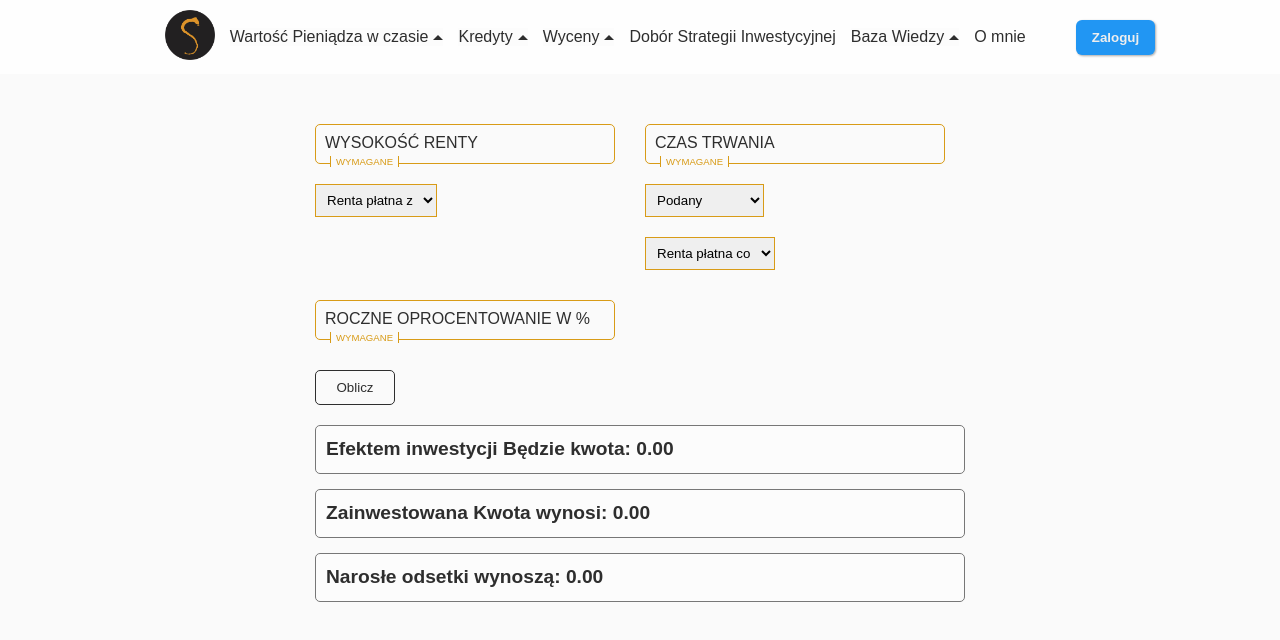
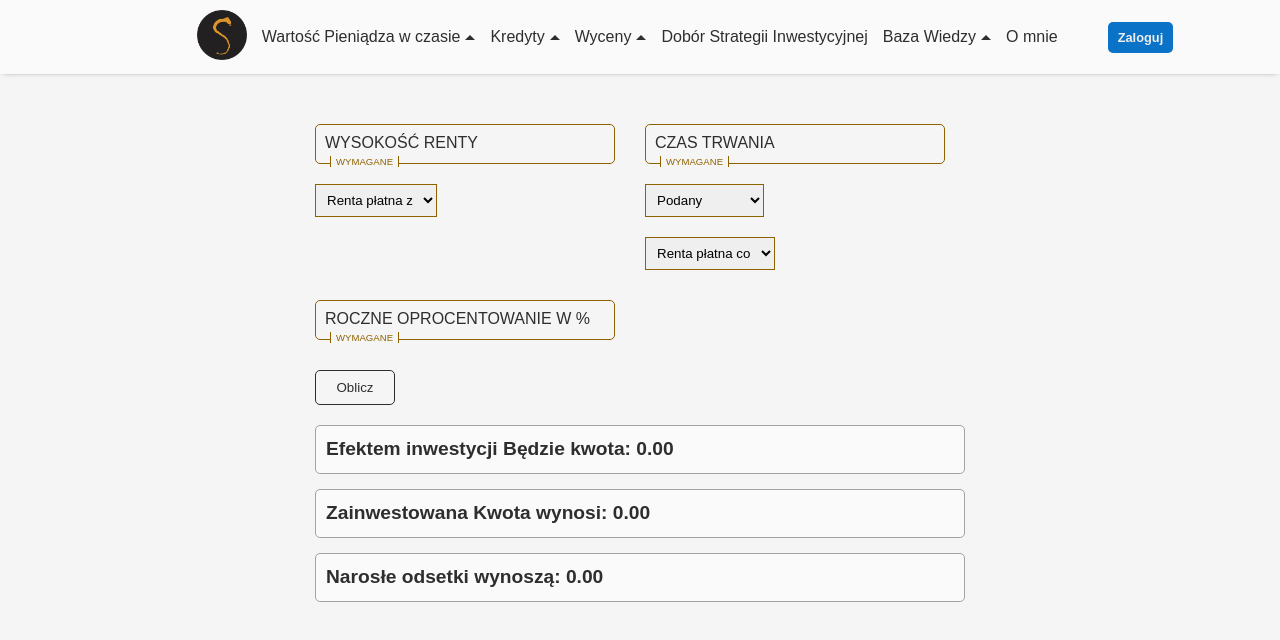
Before and after one commit to Sensaz/TSXFinanse, a React (Vite) app: page /TimeValueOfMoney/FutureValueOfAnAnnuityCalculator in a window 1280 px wide. Shown: the top 640 px of the page. Built offline with nearby package versions, Linux system fonts and the light colour scheme.

Commit message:
Standarized to requirements WCAG AA

```diff
--- a/src/Components/Navigation/Navigation.tsx
+++ b/src/Components/Navigation/Navigation.tsx
@@ -197,35 +197,33 @@ const Navigation = () => {
     </li>
   ));
 
+  const hamburgerButton = showPhonButton &&
+  <button onClick={handleHamburgerToggleClass} className='navigation__hamburger'>
+    <span className={`navigation__hamburger--component ${flagState ? 'navigation__hamburger--component-open45 navigation__hamburger--component-light': ''}`}></span>
+    <span className={`navigation__hamburger--component ${flagState ? 'navigation__hamburger--component-hidden navigation__hamburger--component-light': ''}`}></span>
+    <span className={`navigation__hamburger--component ${flagState ? 'navigation__hamburger--component-open-45 navigation__hamburger--component-light' : ''}`}></span>
+  </button>
+
+  const phoneLoginButton = showPhonButton &&
+  <li>
+    <NavLink onClick={handleHamburgerToggleClass} to='/UserProfil' className="navigation__button--small">
+      <span className="navigation__button--custom-text">Zaloguj</span>
+    </NavLink>
+  </li>
+
   return(
     <div className="navigation">
-      <NavLink className={`navigation__link `} to='/home'>
+      <NavLink className='navigation__link' to='/home'>
         <img className="navigation__logo" src={logo} alt="logo" />
       </NavLink>
         <ul className={`navigation__list ${flagState && 'navigation__list--show'}`}>
           {links}
-          {showPhonButton &&
-            <li>
-              <NavLink to='/UserProfil' className="navigation__link">
-                <button onClick={handleHamburgerToggleClass} className="navigation__button--small" >
-                  <span className="navigation__button--custom-text">Zaloguj</span>
-                </button>
-              </NavLink>
-            </li>
-          }
+          {phoneLoginButton}
         </ul>
-        <NavLink to='/UserProfil' className="navigation__link">
-          <button className="navigation__button" >
+        <NavLink to='/UserProfil' className="navigation__button">
             <span className="navigation__button--custom-text">Zaloguj</span>
-          </button>
         </NavLink>
-        {showPhonButton &&
-          <button onClick={handleHamburgerToggleClass} className='navigation__hamburger'>
-            <span className={`navigation__hamburger--component ${flagState && 'navigation__hamburger--component--open45'}`}></span>
-            <span className={`navigation__hamburger--component ${flagState && 'navigation__hamburger--component--hidden'}`}></span>
-            <span className={`navigation__hamburger--component ${flagState && 'navigation__hamburger--component--open-45'}`}></span>
-          </button>
-        }
+        {hamburgerButton}
     </div>
   )
 };
--- a/src/Styles/App.sass
+++ b/src/Styles/App.sass
@@ -1,9 +1,12 @@
+@use 'Variable/colors'
+
 .app
   display: flex
   flex-wrap: wrap
   &__navigation
     width: 100vw
-    background: #fefefe
+    background: colors.$navBG
+    box-shadow: 0 .2px 6px -3px map-get(colors.$fontColor, "hover")
   &__main
     margin: 30px
     width: 100%
@@ -12,9 +15,9 @@
   position: fixed
   top: 0
   left: 0
-  z-index: 90
   width: 100vw
   min-height: 100vh
+  z-index: 90
   backdrop-filter: blur(1px)
 
 @media screen and ( max-width: 350px )
--- a/src/Styles/Form.sass
+++ b/src/Styles/Form.sass
@@ -3,7 +3,7 @@
 @use 'Variable/functions'
 @use 'Variable/colors'
 
-$positiveBorderColor: #31db3f
+$positiveBorderColor: #1CA027
 
 $border: 1px solid map-get(colors.$fontColor, "normal")
 $borderWarn: 1px solid map-get(colors.$fontColor, "warn")
@@ -11,7 +11,7 @@ $validBorder: 1px solid $positiveBorderColor
 $focusBorder: 2px solid $positiveBorderColor
 
 
-$focusButtonBG: map-get(colors.$fontColor, "hover")
+$focusButtonBG: map-get(colors.$fontColorHover, "normal")
 
 %inputHelpText
   position: absolute
@@ -60,7 +60,7 @@ $focusButtonBG: map-get(colors.$fontColor, "hover")
       font-size: 0.8em
       padding: 0 15px
       margin: 0
-      color: map-get(colors.$primary, "normal")
+      color: map-get(colors.$primary, "dark")
       border-left: $validBorder
       border-right: $validBorder
       transform: translateX(10px) translateY(-7px)
--- a/src/Styles/Navigation.sass
+++ b/src/Styles/Navigation.sass
@@ -1,48 +1,75 @@
 @use 'Variable/mixins'
 @use 'Variable/colors'
+@use 'Variable/functions'
 
 
 $hamburgerMenuBG: #383838
 $drobDownMenuBG: #dadada
-$activeLink: #ec7709
+$activeLink: #004747
+
+$fullSize: 100%
+$arrowBorder: 5px solid
+
+$radius: 5px
+$paddingSize: 10px 15px
+
+%focusBtn
+  border: none
+  cursor: pointer
+
+%animateColor
+  width: $fullSize
+  color: map-get(colors.$fontColor, "normal")
+  transition: .1s linear color
+
+@mixin arrow-styles($direction)
+  position: relative
+  &-open#{$direction}
+    top: if($direction == 45, 8px, -8px)
+    transform: rotate(#{$direction}deg)
+
 
 @mixin mainButton($size: '--nomrmal')
-  padding: 10px 16px
-  font-weight: bold
-  background: map-get(colors.$primary, normal)
-  border: none
-  border-radius: 6px
+  position: relative
+  left: 50px
+  font-weight: 600
+  padding: 8px 10px
+  border-radius: $radius
+  background: map-get(colors.$primary, "dark")
+  cursor: pointer
+  text-decoration: none
   transition: .1s linear background
-  box-shadow: 1px 1px 2px .2px rgba(12, 12, 12, 0.301)
-  cursor: pointer
-  margin-left: 50px
+  font-size: .8em
   &:hover
-    background: map-get(colors.$primary, hover)
+    background: map-get(colors.$primaryHover, "dark")
   &--custom-text
-    color: map-get(colors.$fontColor, light)
+    color: map-get(colors.$fontColor, "light")
   @if $size == '--small'
-    margin: 20px 30px
+    top: 20px
+    left: 30px
+    background: map-get(colors.$primary, "light")
+    &:hover
+      color: map-get(colors.$primary, "textOnLight")
+      background: map-get(colors.$primaryHover, "light")
 
 .navigation
   @include mixins.flexCenter($justify: center, $align: center)
   width: 100vw
   min-height: 65px
-  padding: 10px 0
+  padding: $paddingSize
   &__list
     @include mixins.flexCenter($align: center)
     list-style-type: none
-    margin: 0
-    padding: 0
     @include mixins.tablet
       @include mixins.flexCenter($align: flex-start, $direction: column)
       position: fixed
+      height: $fullSize
+      min-width: 310px
+      top: 0
+      left: -400px
+      z-index: 100
       background: $hamburgerMenuBG
-      height: 100%
-      top: 0
       transition: .3s ease-out left
-      z-index: 100
-      left: -400px
-      min-width: 310px
       overflow-y: auto
       &--show
         left: 0
@@ -51,23 +78,21 @@ $activeLink: #ec7709
   &__item
     margin-left: 15px
     @include mixins.tablet
-      margin: 7px 30px
+      margin: 5px 30px
       &:nth-child(1)
         margin-top: 25px
   &__link
+    color: map-get(colors.$fontColor, "normal")
     text-decoration: none
-    color: map-get(colors.$fontColor, normal)
     &--hidden
       display: none
     &:hover
-      color: map-get(colors.$fontColor, hover)
-    &:focus-visible
-      padding: 3px
+      color: map-get(colors.$fontColorHover, "normal")
     @include mixins.tablet
-      color: map-get(colors.$fontColor, light)
+      color: map-get(colors.$fontColor, "light")
       transition: .1s linear color
       &:hover
-        color: map-get(colors.$fontColor, lightHover)
+        color: map-get(colors.$fontColorHover, "light")
   &__button
     @include mainButton
     @include mixins.tablet
@@ -76,35 +101,29 @@ $activeLink: #ec7709
         @include mainButton('--small')
   &__hamburger
     @include mixins.flexCenter($justify: center, $direction: column)
+    @extend %focusBtn
     display: none
-    margin: 0 30px 0 auto
+    margin: 0 20px 0 auto
     width: 60px
     background: colors.$navBG
-    border: none
-    cursor: pointer
     @include mixins.tablet
       @include mixins.flexCenter($direction: column)
       z-index: 100
       background: none
+    &--component
+      width: $fullSize
+      margin: 4px
+      padding: 4px
+      border-radius: $radius
+      background: map-get(colors.$fontColorHover, "normal")
+      transition: functions.transition-repeat(.2s, transform, background)
       @include mixins.phone
-        margin: 0 20px 0 auto
-    &--component
-      width: 100%
-      background-color: map-get(colors.$fontColor, hover)
-      padding: 4px 0
-      margin: 4px
-      border-radius: 4px
-      transition: .2s linear transform
-      &--hidden
+        &-light
+          background: map-get(colors.$fontColor, "light")
+      &-hidden
         display: none
-      &--open45
-        position: relative
-        top: 8px
-        transform: rotate(45deg)
-      &--open-45
-        position: relative
-        top: -8px
-        transform: rotate(-45deg)
+      @include arrow-styles(45)
+      @include arrow-styles(-45)
   &__logo
     width: 50px
     margin-left: 40px
@@ -114,68 +133,65 @@ $activeLink: #ec7709
     position: relative
     z-index: 99
     &-arrow
-      border-left: 5px solid transparent
-      border-right: 5px solid transparent
-      border-bottom: 5px solid map-get(colors.$fontColor, normal)
-      transition: border-bottom .1s linear, transform .1s linear
+      border-left: $arrowBorder transparent
+      border-right: $arrowBorder transparent
+      border-bottom: $arrowBorder map-get(colors.$fontColor, "normal")
+      transition: functions.transition-repeat(.1s, border-bottom, transform)
       &--top
-        border-bottom: 5px solid map-get(colors.$fontColor, hover)
+        border-bottom: $arrowBorder map-get(colors.$fontColor, "hover")
         transform: rotateX(180deg)
       @include mixins.tablet
-        border-bottom: 5px solid map-get(colors.$fontColor, light)
+        border-bottom: $arrowBorder map-get(colors.$fontColor, "light")
         &--top
-          border-bottom: 5px solid map-get(colors.$fontColor, lightHover)
+          border-bottom: $arrowBorder map-get(colors.$fontColorHover, "light")
     &-button
       @include mixins.flexCenter($align: center)
-      width: 100%
+      @extend %focusBtn
+      @extend %animateColor
+      position: relative
+      font-size: 1em
       gap: 5px
-      position: relative
-      cursor: pointer
-      border: none
       background: colors.$navBG
-      color: map-get(colors.$fontColor, normal)
-      font-size: 1em
-      transition: .1s linear color
       &:hover
-          color: map-get(colors.$fontColor, hover)
+          color: map-get(colors.$fontColorHover, "normal")
       &:hover .navigation__dropdown-arrow
-          border-bottom: 5px solid map-get(colors.$fontColor, hover)
+          border-bottom: $arrowBorder map-get(colors.$fontColorHover, "normal")
       @include mixins.tablet
+        color: map-get(colors.$fontColor, "light")
         background: none
-        color: map-get(colors.$fontColor, light)
         &:hover
-          color: map-get(colors.$fontColor, lightHover)
+          color: map-get(colors.$fontColorHover, "light")
         &:hover .navigation__dropdown-arrow
-          border-bottom: 5px solid map-get(colors.$fontColor, lightHover)
+          border-bottom: $arrowBorder map-get(colors.$fontColorHover, "light")
         &--open
-          color: map-get(colors.$fontColor, lightHover)
+          color: map-get(colors.$fontColorHover, "light")
     &-menu
       @include mixins.flexCenter($align: flex-start, $direction: column)
-      background: $drobDownMenuBG
-      list-style-type: none
       position: absolute
-      padding: 10px 15px
       top: 25px
       left: 0
-      border-radius: 5px
+      padding: $paddingSize
+      border-radius: $radius
+      list-style-type: none
+      background: $drobDownMenuBG
       @include mixins.tablet
         position: relative
+        top: 10px
         max-width: 230px
-        top: 10px
         margin-bottom: 20px
     &-divider
-      width: 100%
+      width: $fullSize
       padding: 1px 0
-      background: map-get(colors.$fontColor, normal)
+      background: map-get(colors.$fontColor, "normal")
     &-item
-      padding: 10px 5px
+      padding: 10px 0
     &-link
-      width: 100%
-      color:  map-get(colors.$fontColor, normal)
+      @extend %animateColor
       text-decoration: none
-      transition: .1s linear color
       &:hover
-        color: map-get(colors.$fontColor, hover)
+        color: map-get(colors.$fontColorHover, "normal")
 
 .active
   color: $activeLink
+  &:hover
+    color: lighten($activeLink, 10%)
--- a/src/Styles/Result.sass
+++ b/src/Styles/Result.sass
@@ -16,6 +16,6 @@ $resultItemBorder: 1px solid map-get(colors.$fontColor, "disabled")
     border-radius: 5px
     text-align: left
     font-weight: bold
+    border: $resultItemBorder
     color: map-get(colors.$fontColor, "normal")
     background-color: colors.$navBG
-    border: $resultItemBorder
--- a/src/Styles/Variable/_colors.sass
+++ b/src/Styles/Variable/_colors.sass
@@ -1,5 +1,10 @@
-$pageBG: #fafafa
-$navBG: #fcfcfc
+$navBG: #fafafa
+$pageBG: #f5f5f5
 
-$primary: ("normal": #2196f3, "hover": #228fe9)
-$fontColor: ("normal": #2e2e2e, "hover": #010101, "light": #eeeeee, "lightHover": #ee9828, "warn": #d89b17, "disabled": #777777)
+$primary: ("dark": #0A72C7, "light": #249CFF)
+
+$primaryHover: ("dark": darken(map-get($primary, "dark"), 10%), "light": lighten(map-get($primary, "dark"), 10%))
+
+$fontColor: ("normal": #2e2e2e, "light": #eeeeee, "warn": #8f6200, "disabled": #a3a3a3)
+
+$fontColorHover: ("normal": darken(map-get($fontColor, "normal"), 30%), "light": #ffbd66)
--- a/src/Styles/global.sass
+++ b/src/Styles/global.sass
@@ -6,8 +6,6 @@
   box-sizing: border-box
 
 body
-  margin: 0
-  padding: 0
   font-size: 1rem
   font-family: Arial, "Helvetica Neue", Helvetica, sans-serif
   color: map-get(colors.$fontColor, "normal")
```
